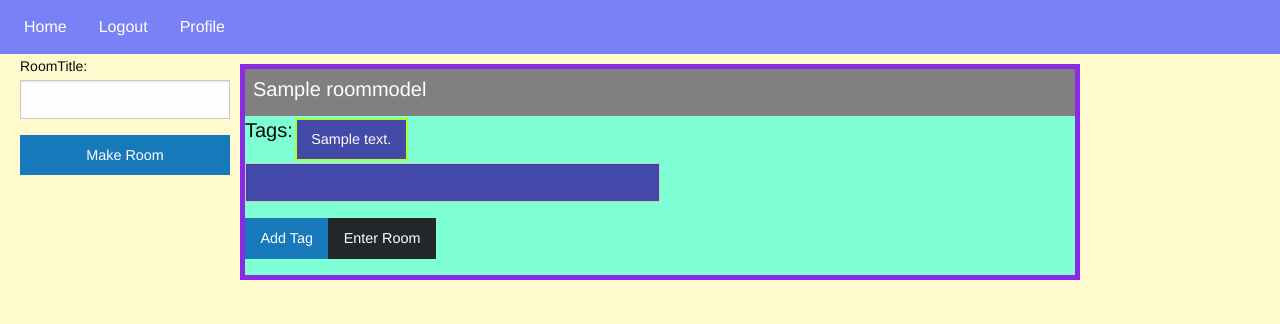
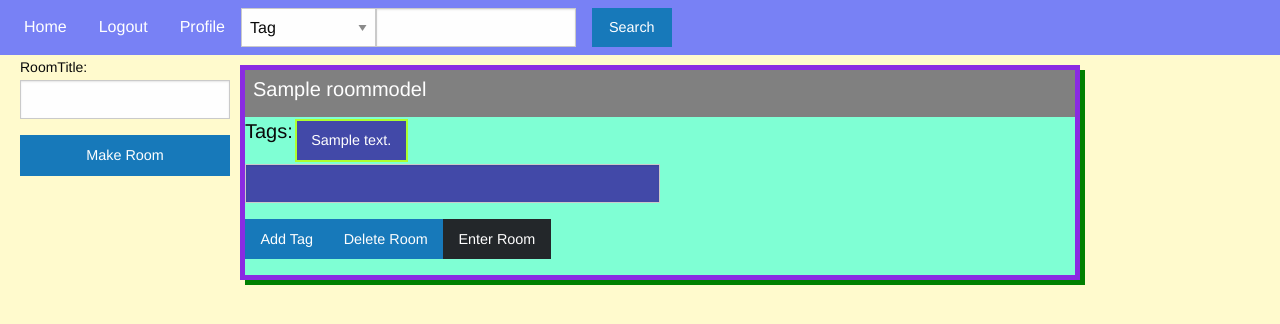
Before and after one commit to Axanimander/ChatApp, a Django app: page / in a window 1280 px wide. Shown: the top 324 px of the page. Run offline with Django 3.2, Linux system fonts and the light colour scheme; a user stored in the database is signed in; tables that the repository leaves empty hold one stand-in row (values such as "Sample post"); some libraries are stand-ins or nearby versions.

Commit message:
Added follower/following, Updated profile page

```diff
--- a/finalproject/finalapp/forms.py
+++ b/finalproject/finalapp/forms.py
@@ -12,7 +12,7 @@ def must_be_unique(value):
 class roomForm(forms.Form):
     room = forms.CharField(
         label='RoomTitle',
-        required=True,
+        required=False,
         max_length=50
     )
 
@@ -22,6 +22,8 @@ class roomForm(forms.Form):
         room_instance.creator=request.user
         room_instance.save()
         return room_instance
+    def filled(self):
+        return len(self.cleaned_data["room"])
 class messageForm(forms.Form):
     message = forms.CharField(
         label="Content",
@@ -55,3 +57,19 @@ class RegistrationForm(UserCreationForm):
         if commit:
             user.save()
         return user
+
+class top_search_form(forms.Form):
+    choice = (
+        ("1", "Tag"),
+        ("2", "Room Name"),
+        ("3",  "Room Creator")
+    )
+    search_by = forms.ChoiceField(label='', required=False, choices=choice)
+    search_value = forms.CharField(label='', required=False, max_length=50)
+
+    def get_results(self):
+        data=self.cleaned_data["search_value"]
+        return data
+    def get_type(self):
+        data = self.cleaned_data["search_by"]
+        return data
--- a/finalproject/finalapp/models.py
+++ b/finalproject/finalapp/models.py
@@ -38,6 +38,7 @@ class Follower(models.Model):
 
     class Meta:
         unique_together = ('follower', 'following')
-
+    def __str__(self):
+       return f'{self.following.username}'
     def __unicode__(self):
         return u'%s follows %s' % (self.follower, self.following)
--- a/finalproject/finalapp/static/css/app.css
+++ b/finalproject/finalapp/static/css/app.css
@@ -15,6 +15,11 @@
 }
 #topbarbutton{
     color:white;
+
+}
+
+#topbarbutton:hover{
+    background-color:red;
 }
 #dropdown{
     background-color: #7881F5;
@@ -54,7 +59,9 @@
     background-color: #4249A8;
 }
 
-
+#tag:hover{
+    border: solid blueviolet 2px;
+}
 #usersinroom{
     background-color: #23272A;
     color: green;
@@ -83,6 +90,26 @@
     background-color: aquamarine;
     border: solid blueviolet 5px;
     margin: 10px;
+    box-shadow:5px 5px green;
+}
+#profileroomcontainer{
+    background-color: aquamarine;
+    border: solid blueviolet 5px;
+    margin: 10px;
+    box-shadow:5px 5px green;
+    text-align:center;
+}
+#profileroomcontainer:hover{
+
+    background-color:greenyellow;
+    box-shadow:10px 10px green;
+}
+#profileroomheader{
+    text-align:center;
+}
+#roomcontainer:hover{
+    background-color:greenyellow;
+    box-shadow:10px 10px green;
 }
 
 #id_message{
@@ -94,3 +121,17 @@
 #gotoroom{
     background-color: #23272A;
 }
+
+.button:hover{
+    border: solid purple 3px;
+}
+
+#profileheader{
+    background-color:grey;
+    text-align: center;
+}
+
+#scrollablemessagelog{
+    height: 40%;
+    overflow-y: scroll;
+}
--- a/finalproject/finalapp/templates/base.html
+++ b/finalproject/finalapp/templates/base.html
@@ -20,7 +20,12 @@
         <li><a href="/logout/" id="topbarbutton">Logout</a></li>
         <li><a href="/profile/{{request.user.id}}/"  id="topbarbutton">Profile</a></li>
         {% endif %}
-
+        <form action = "/" method = "GET">
+            <div class="grid-x" id="topsearchbar">
+              {{searchform.as_ul}}
+              <input type="submit" class="button" value="Search" id="topbarbutton" />
+            </div>
+        </form>
       </ul>
     </div>
 
--- a/finalproject/finalapp/templates/index.html
+++ b/finalproject/finalapp/templates/index.html
@@ -10,7 +10,7 @@
     <div class="grid-x">
         <div class="large-2 cell">
             {% if user.is_authenticated %}
-                <form action="" method="post">
+                <form action="" method="GET">
                 {% csrf_token %}
                 {{roomform}}
                 <input type="submit" class="button expanded" value="Make Room"/>
@@ -40,10 +40,20 @@
                         {% csrf_token %}
                             {{messageform.message}}
                         <div class="grid-x">
-                        <input id="room-name-submit{{room.id}}" type="submit" class="button" value="Add Tag" name="{{room.id}}">
+                            {%if user.is_authenticated %}
+                                <input id="room-name-submit{{room.id}}" type="submit" class="button" value="Add Tag" name="{{room.id}}">
+                            {% endif %}
+
                     </form>
+                    {% if user == room.creator %}
+
+                    <form id="deleteroom" action="deleteroom/{{room.id}}" method="post" name="DeleteRoom">
+                        {%csrf_token%}
+                        <input id="room-delete" type="submit" class="button" value="Delete Room" name="{{room.id}}">
+                    </form>
+                    {% endif %}
                     <form id="gotoroom{{room.id}}"" action="chat/{{room.id}}" value="Enter Room" name="{{room.roomName}}">
-                        <input id="gotoroom" type="submit" class="button" value="Enter Room" name="{{room.roomName}}">
+                        <input id="gotoroom" type="submit" class="button" value="Enter Room" name="{{room.roomName}}", id="enterroombutton">
                     </form>
                 </div>
                 </div>
--- a/finalproject/finalapp/urls.py
+++ b/finalproject/finalapp/urls.py
@@ -13,6 +13,8 @@ urlpatterns = [
     path('register/', views.myregister),
     path('', views.index, name='account-redirect'),
     path('chat/<int:room_id>/', views.room, name='room'),
-    path('profile/<int:user_id>/', views.profile_view),
+    path('profile/<int:user_id>/', views.profile_view, name='profile'),
     path('filter/<str:tag>', views.index, name="tagurl"),
+    path('deleteroom/<int:room_id>', views.delete_room),
+    path('follow/<int:user_id>', views.follow, name='follow'),
 ]
--- a/finalproject/finalapp/views.py
+++ b/finalproject/finalapp/views.py
@@ -10,31 +10,50 @@ from . import models
 from . import forms
 
 def index(request, tag=None):
-    if(request.method == "POST"):
-        room_form = forms.roomForm(request.POST)
-        message_form = forms.messageForm(request.POST)
-        if room_form.is_valid():
+    room_name = None
+    username = None
+
+    if(request.method == "GET"):
+
+        room_form = forms.roomForm(request.GET)
+        message_form = forms.messageForm(request.GET)
+        search_form = forms.top_search_form(request.GET)
+        if room_form.is_valid() and room_form.filled() :
             room_form.save(request)
+        if(search_form.is_valid()):
+            print(f'The type is {search_form.get_type()}')
+            if(search_form.get_type() == "1"):
 
+                tag = search_form.get_results()
+            if(search_form.get_type() == "2"):
+                room_name = search_form.get_results()
+            if(search_form.get_type() == "3"):
+                username = search_form.get_results()
     else:
+        search_form = forms.top_search_form(request.POST)
         message_form = forms.messageForm()
         room_form = forms.roomForm()
-    room_list = buildroomlist(tag)["rooms"]
+    room_list = buildroomlist(tag, room_name, username)["rooms"]
 
     context = {
         "title":"RoomList",
         "roomform":room_form,
         "messageform":message_form,
+        "searchform":search_form,
         "roomlist":room_list
     }
     return render(request, "index.html", context=context)
 
-def buildroomlist(tag=None):
+def buildroomlist(tag=None, room_name = None, username = None):
     room_objects = models.roomModel.objects.all().order_by('-created')
     room_list = {}
     room_list["rooms"] = []
     if(tag):
         room_objects = models.roomModel.objects.filter(message__content__contains=tag)
+    elif(room_name):
+        room_objects = models.roomModel.objects.filter(roomName__contains = room_name)
+    elif(username):
+        room_objects = models.roomModel.objects.filter(creator__username__contains = username)
     for room in room_objects:
         message_objects = models.message.objects.filter(room=room)
         temp_room = {}
@@ -110,10 +129,49 @@ def logout_view(request):
 def profile_view(request, user_id):
     user = models.User.objects.get(pk=user_id)
     rooms = models.roomModel.objects.filter(creator=user_id)
-
+    following = models.Follower.objects.filter(following = user)
+    print(following)
+    room_messages = None
+    num_messages = None
+    num_followers = followers = models.Follower.objects.filter(following = user)
+    followed = models.Follower.objects.filter(follower = user)
+    num_followed = len(followed)
+    if(request.user.id == user_id):
+        room_messages = models.ChatLogMessage.objects.filter(room__creator = user_id)
+        followers = models.Follower.objects.filter(following = user)
+        print(room_messages)
+        num_messages = len(room_messages)
+        num_followers = len(followers)
     context = {
         "user" : user,
         "rooms" : rooms,
+        "room_messages": room_messages,
+        "num_messages": num_messages,
+        "num_followers" : num_followers,
+        "followed" : followed,
+        "num_followed" : num_followed,
+        "following" : following,
     }
 
     return render(request, "profile.html", context=context)
+def delete_room(request, room_id):
+    room_instance = models.roomModel.objects.get(pk=room_id)
+    room_instance.delete()
+    return redirect('/')
+
+
+def follow(request, user_id):
+    followee = models.User.objects.get(pk=user_id)
+    follower = models.User.objects.get(pk = request.user.id)
+    try:
+        follow = models.Follower.objects.get(follower=follower, following=followee)
+    except models.Follower.DoesNotExist:
+        follow = None
+    if follow != None:
+        follow.delete()
+    else:
+        follow = models.Follower()
+        follow.follower = follower
+        follow.following = followee
+        follow.save()
+    return redirect('/profile/' + str(user_id))
```
Also changed, not shown: finalproject/finalapp/templates/profile.html (+60 -12 lines), 1 other file.
